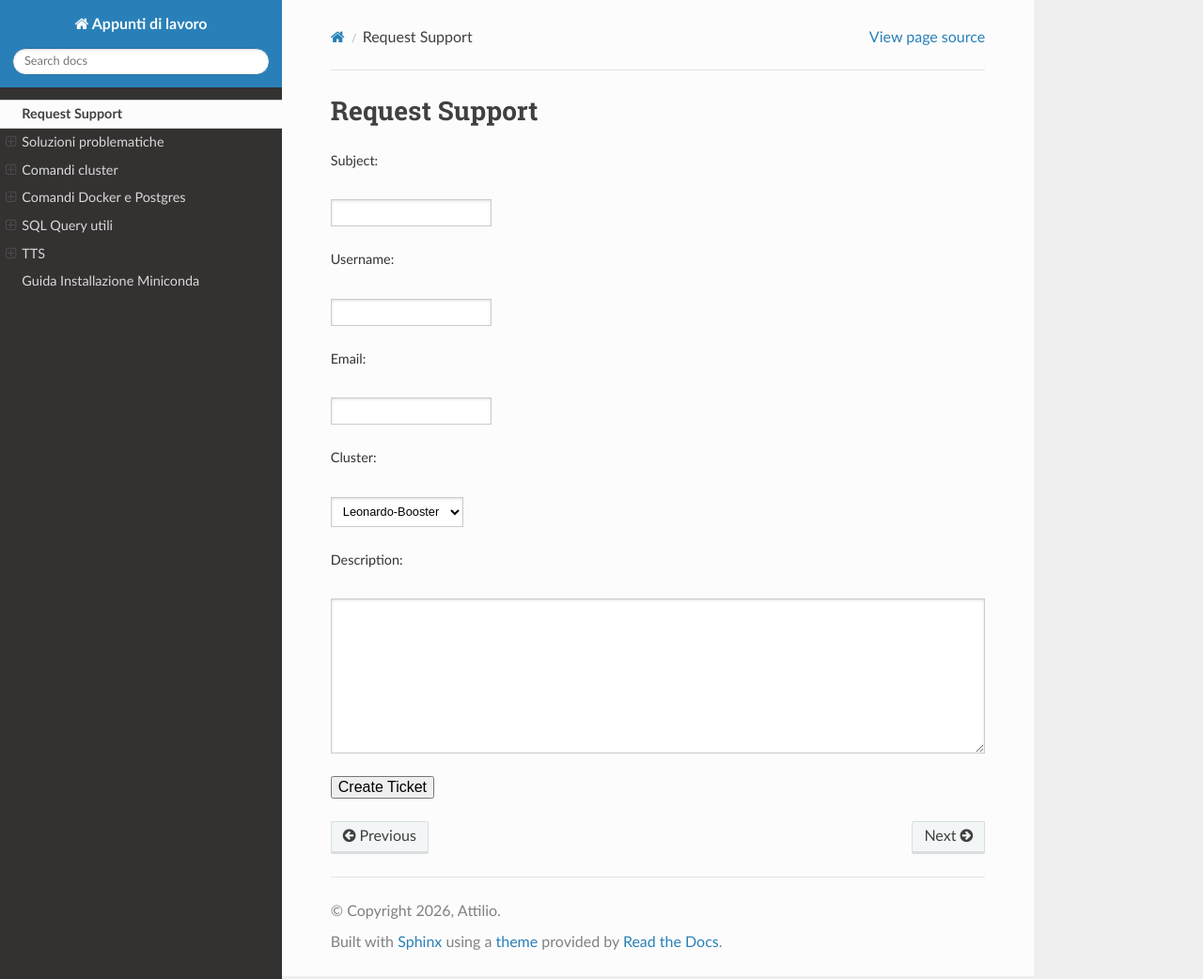
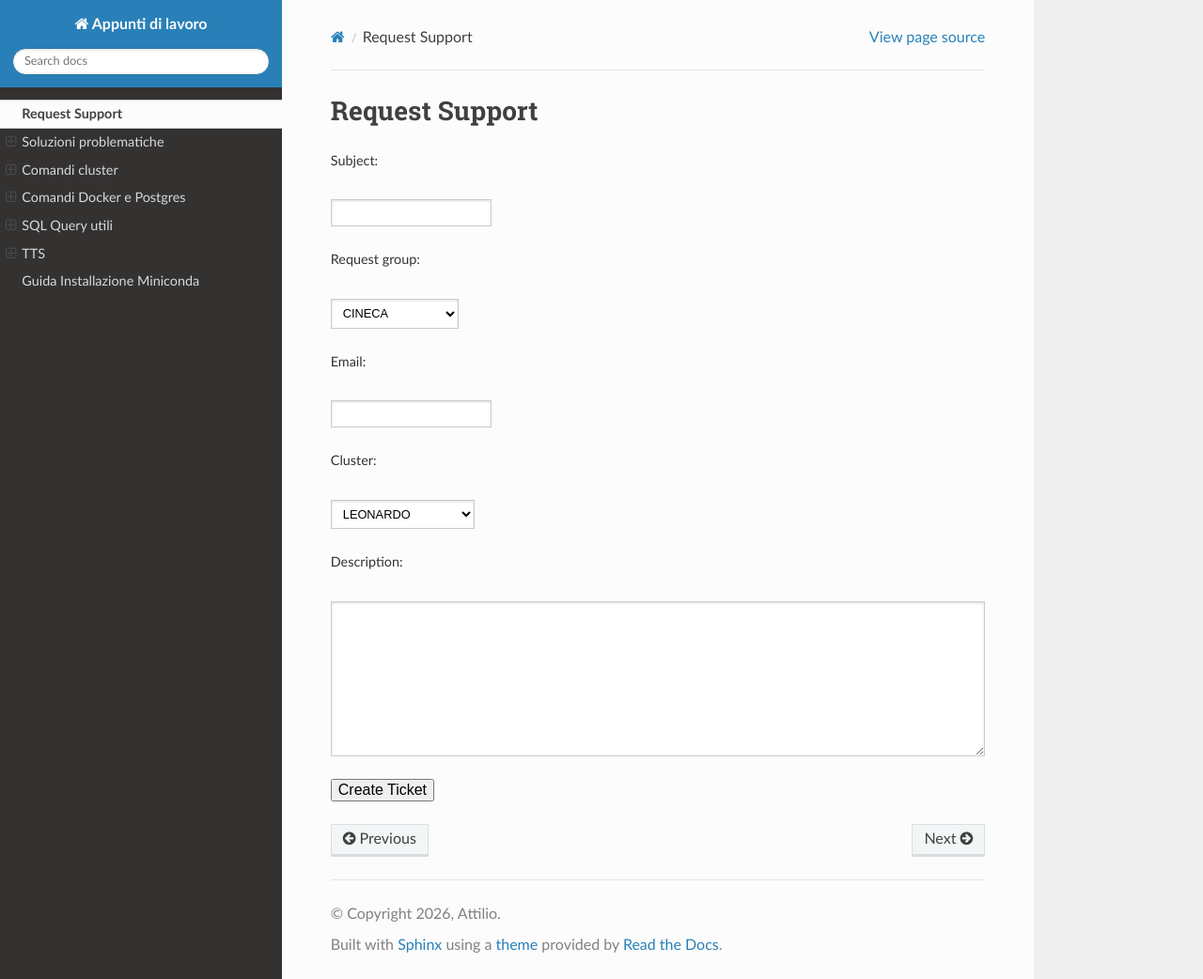
Before and after one commit to Plraska707/appunti_di_lavoro, a Sphinx documentation site: the page built from docs/source/support.md, in a window 1280 px wide and 1042 px high. Shown: the whole window at 94% size. Built offline with Sphinx 7.4.7 and the Read the Docs theme 3.1.0, drawn with Linux system fonts in a browser that asks for light colours; some of the changed lines change nothing that is shown.

Commit message:
aggiunta campi custom

```diff
--- a/docs/source/support.md
+++ b/docs/source/support.md
@@ -8,8 +8,20 @@
 </p>
 
 <p>
-<label>Username:</label><br>
-<input type="text" name="username">
+<label>Request group:</label><br>
+<select name="request_group" required>
+<option value="CINECA">CINECA</option>
+<option value="ISCRA">ISCRA</option>
+<option value="EuroHPC">EuroHPC</option>
+<option value="ICEI">ICEI</option>
+<option value="PRACE">PRACE</option>
+<option value="AGREEMENTS">AGREEMENTS</option>
+<option value="INDUSTRIAL">INDUSTRIAL</option>
+<option value="PROJECTS">PROJECTS</option>
+<option value="EUROfusion">EUROfusion</option>
+<option value="EUROfusion-GW">EUROfusion-GW</option>
+<option value="Other">Other</option>
+</select>
 </p>
 
 <p>
@@ -19,11 +31,18 @@
 
 <p>
 <label>Cluster:</label><br>
-<select name="cluster">
-<option value="Leonardo-Booster">Leonardo-Booster</option>
-<option value="Leonardo-DCGP">Leonardo-DCGP</option>
-<option value="G100">G100</option>
-<option value="Pitagora">Pitagora</option>
+<select name="cluster" required>
+<option value="LEONARDO">LEONARDO</option>
+<option value="LEONARDO-DCGP">LEONARDO-DCGP</option>
+<option value="GALILEO100">GALILEO100</option>
+<option value="PITAGORA-DCGP">PITAGORA-DCGP</option>
+<option value="PITAGORA-BOOST">PITAGORA-BOOST</option>
+<option value="EFGW">EFGW</option>
+<option value="CLOUD_CSL">CLOUD_CSL</option>
+<option value="GARDA">GARDA</option>
+<option value="MARCONI-SKL">MARCONI-SKL</option>
+<option value="PICO">PICO</option>
+<option value="Other">Other</option>
 </select>
 </p>
 
```
